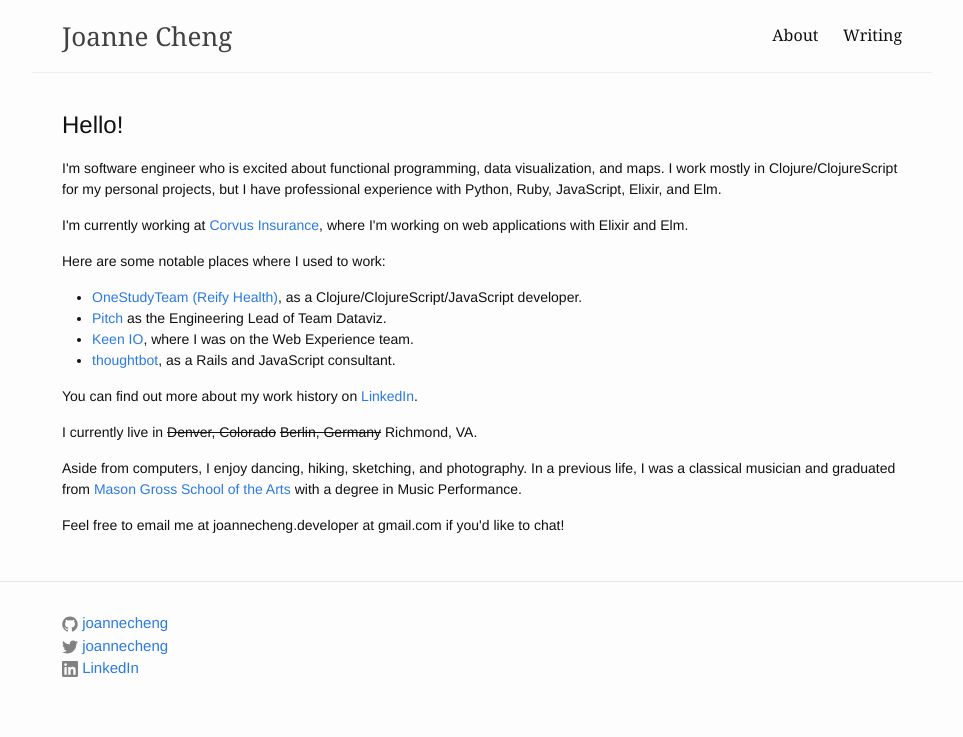
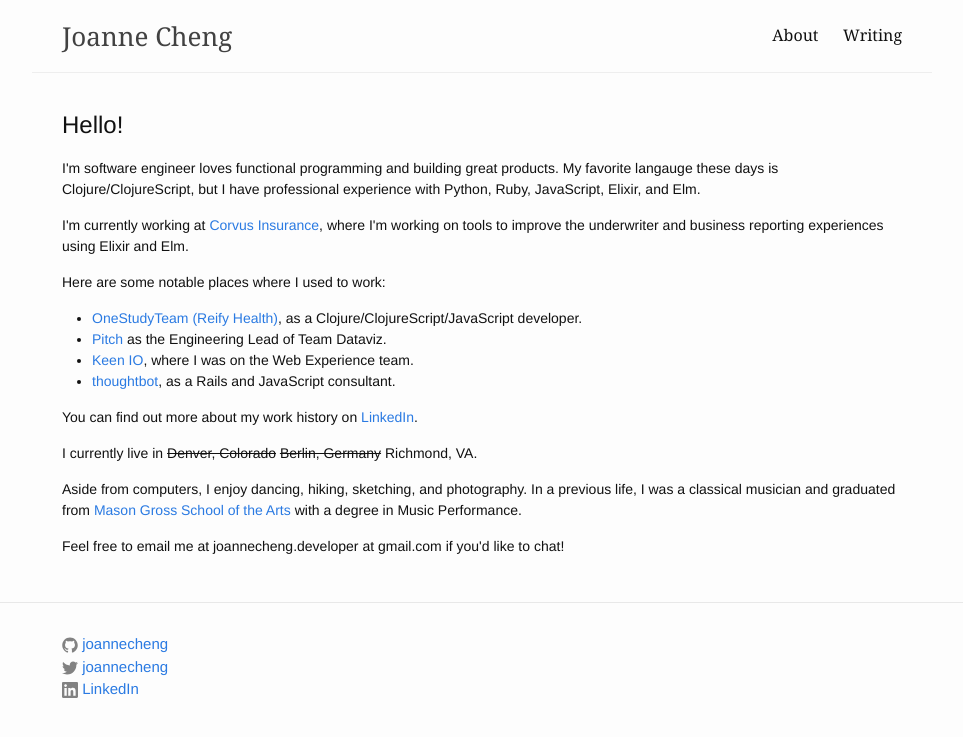
Before and after one commit to joannecheng/joannecheng.github.io, a Jekyll site: the page built from about.html, in a window 1280 px wide. Shown: the top 737 px of the page, without its empty margins (158-1121 px from the left). Built offline with Jekyll 4.4.1, drawn with Linux system fonts in a browser that asks for light colours; nearby versions of some CDN libraries; library files that are not in the unit come from our copies.

Commit message:
about me

```diff
--- a/about.html
+++ b/about.html
@@ -7,14 +7,14 @@
 <h2>Hello!</h2>
 <div class="f6">
   <p>
-    I'm software engineer who is excited about functional programming, data visualization, and maps.
-    I work mostly in Clojure/ClojureScript for my personal projects, but I have professional experience with Python,
+    I'm software engineer loves functional programming and building great products.
+    My favorite langauge these days is Clojure/ClojureScript, but I have professional experience with Python,
     Ruby, JavaScript, Elixir, and Elm.
   </p>
 
   <p>
-    I'm currently working at <a href="https://www.corvusinsurance.com/">Corvus Insurance</a>, where I'm working on web
-    applications with Elixir and Elm.
+    I'm currently working at <a href="https://www.corvusinsurance.com/">Corvus Insurance</a>, where I'm working on
+    tools to improve the underwriter and business reporting experiences using Elixir and Elm.
   </p>
 
 
```
